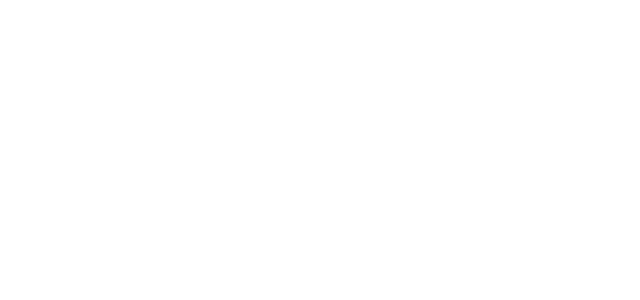
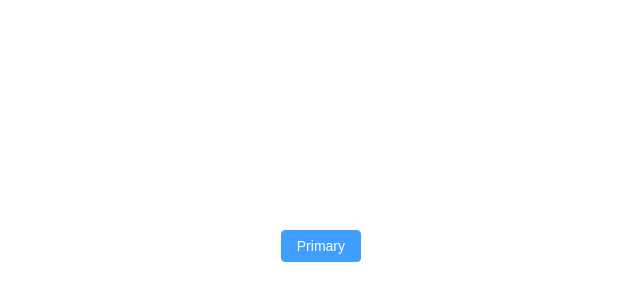
Before and after one commit to chelseayuuuuu/Mail, a Vue app: page / in a window 1280 px wide. Shown: the part 154-454 px from the top of the page, without its empty margins (279-919 px from the left). Built offline with nearby package versions, Linux system fonts and the light colour scheme.

Commit message:
主题色配置

```diff
--- a/package.json
+++ b/package.json
@@ -18,6 +18,7 @@
     "@vitejs/plugin-vue": "^4.3.4",
     "eslint": "^8.49.0",
     "eslint-plugin-vue": "^9.17.0",
+    "sass": "^1.68.0",
     "unplugin-auto-import": "^0.16.6",
     "unplugin-vue-components": "^0.25.2",
     "vite": "^4.4.9"
--- a/src/App.vue
+++ b/src/App.vue
@@ -1,12 +1,11 @@
 <script setup>
-import { RouterLink, RouterView } from 'vue-router'
-import HelloWorld from './components/HelloWorld.vue'
+// import { RouterLink, RouterView } from 'vue-router'
+// import HelloWorld from './components/HelloWorld.vue'
+
 </script>
 
 <template>
-
-
-
+  <el-button type="primary">Primary</el-button>
 </template>
 
 <style scoped>
--- /dev/null
+++ b/src/styles/element/index.scss
@@ -0,0 +1,25 @@
+/* 只需要重写你需要的即可 */
+@forward 'element-plus/theme-chalk/src/common/var.scss' with (
+  $colors: (
+    'primary': (
+      // 主色
+      'base': #27ba9b,
+    ),
+    'success': (
+      // 成功色
+      'base': #1dc779,
+    ),
+    'warning': (
+      // 警告色
+      'base': #ffb302,
+    ),
+    'danger': (
+      // 危险色
+      'base': #e26237,
+    ),
+    'error': (
+      // 错误色
+      'base': #cf4444,
+    ),
+  )
+)
--- a/vite.config.js
+++ b/vite.config.js
@@ -16,12 +16,22 @@
       resolvers: [ElementPlusResolver()],
     }),
     Components({
-      resolvers: [ElementPlusResolver()],
+      resolvers: [ElementPlusResolver({ importStyle: "sass" })],
     }),
   ],
   resolve: {
     alias: {
       '@': fileURLToPath(new URL('./src', import.meta.url))
     }
+  },
+  css: {
+    preprocessorOptions: {
+      scss: {
+        // 自动导入定制化样式文件进行样式覆盖
+        additionalData: `
+          @use "@/styles/element/index.scss" as *;
+        `,
+      }
+    }
   }
 })
```
Also changed, not shown: 1 other file (tests, documents, lock files or other folders).
